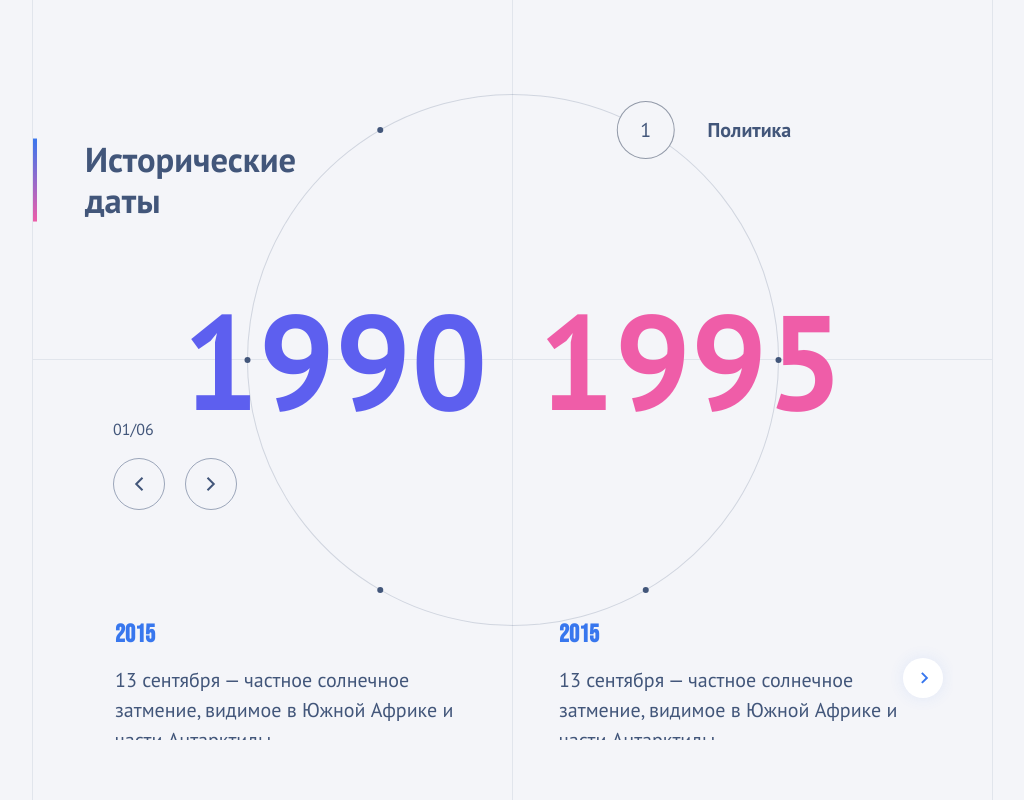
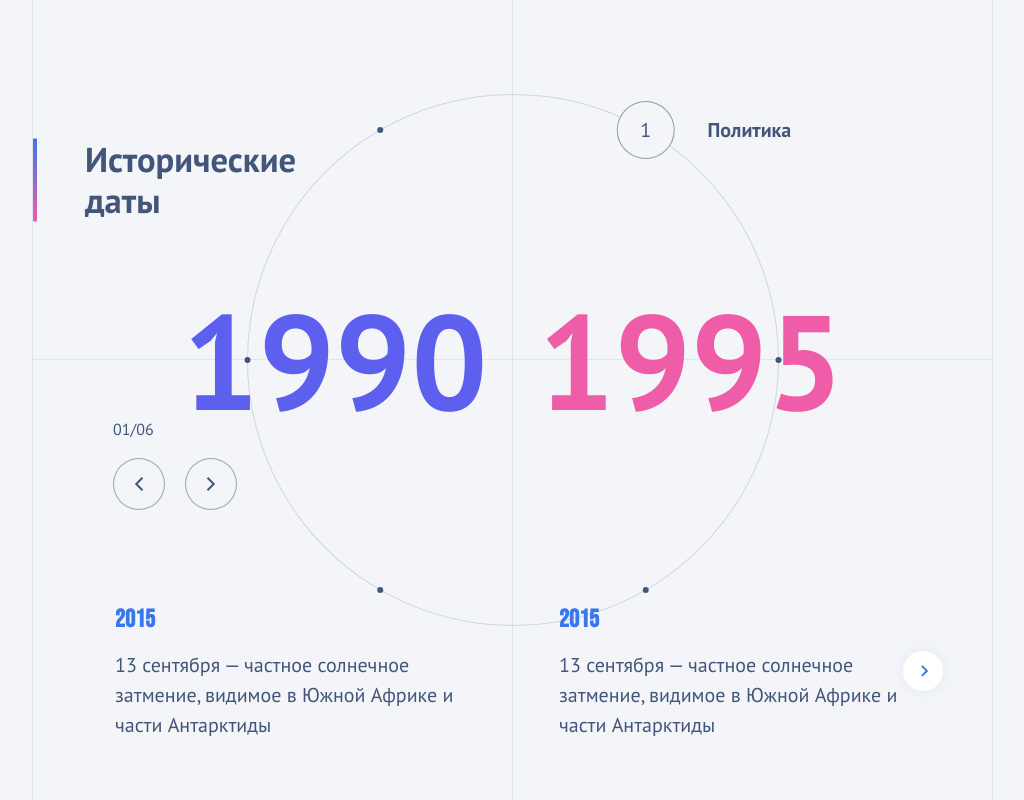
Before and after one commit to VlUry/timeline-circle, a React (Create React App) app: page / in a window 1280 px wide. Shown: the whole page, without its empty margins (223-1247 px from the left). Built offline with nearby package versions, Linux system fonts and the light colour scheme.

Commit message:
small styling fixes in circle nav buttons and slider

```diff
--- a/src/components/CircleNav/CircleNav.style.scss
+++ b/src/components/CircleNav/CircleNav.style.scss
@@ -30,10 +30,11 @@
     width: 50px;
     height: 50px;
     &:hover {
-      background-color: #fff;
+      background-color: rgba(255, 255, 255, 1);
       transition: 0.2s;
     }
   }
+  background-color: rgba(244, 245, 249, 1);
     width: 25px;
     height: 25px;
     border-radius: 50%;
--- a/src/components/Slider/Slider.style.scss
+++ b/src/components/Slider/Slider.style.scss
@@ -77,7 +77,6 @@
   @media (min-width:1025px) {
     bottom: calc(100px - 10%);
     width: 100%;
-    height: 15%;
   }
   @media (max-width:1025px) {
     height: 164px;
```
